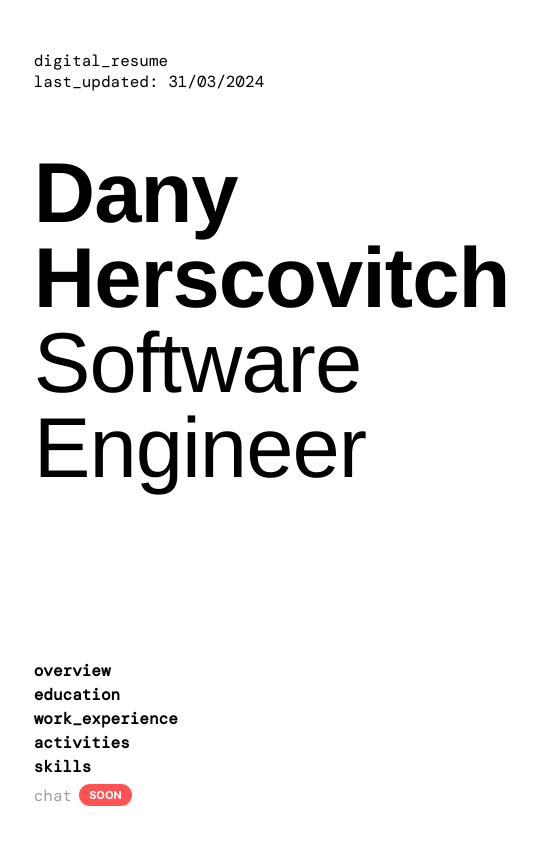
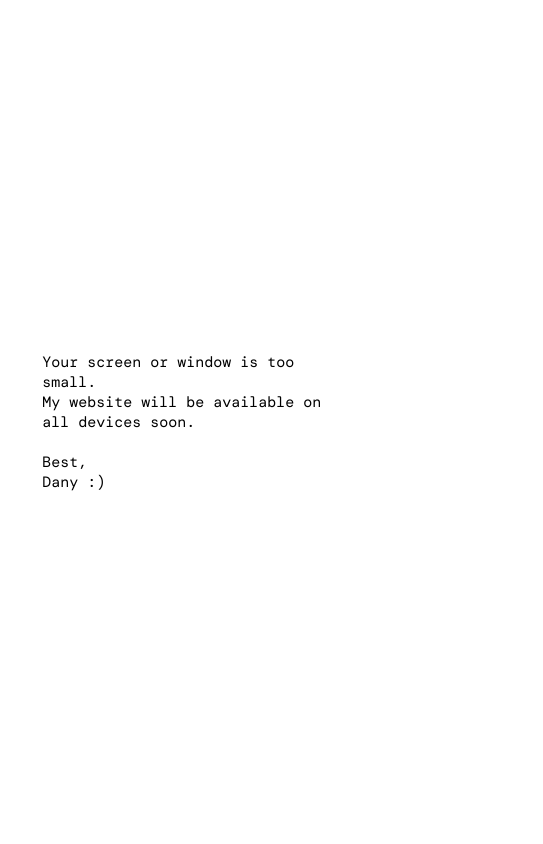
Before and after one commit to danyhersco/digital-resume, a React (Create React App) app: page / in a window 390 px wide. Shown: the top 844 px of the page, 543 px wide, since content can reach past the window. Built offline with nearby package versions, Linux system fonts and the light colour scheme.

Commit message:
disabled webpage if window width too small, with message

```diff
--- a/src/App.css
+++ b/src/App.css
@@ -45,34 +45,20 @@ section {
   box-shadow: 0 0 50px rgb(229, 229, 229); */
 }
 
-/* section:nth-child(1) {
-  z-index: 1;
+.disabled-window {
+  width: 100%;
+  height: 100vh;
+  background-color: rgb(255, 255, 255);
+  color: black;
+
+  display: flex;
+  justify-content: center;
+  align-items: center;
+  font-family: 'DMMono';
+  font-size: 15px;
 }
 
-section:nth-child(2) {
-  z-index: 2;
+.disabled-message {
+  margin-left: 5vh;
+  margin-right: 5vh;
 }
-
-section:nth-child(3) {
-  z-index: 3;
-}
-
-section:nth-child(4) {
-  z-index: 4;
-}
-
-section:nth-child(5) {
-  z-index: 5;
-}
-
-section:nth-child(6) {
-  z-index: 6;
-}
-
-section:nth-child(7) {
-  z-index: 7;
-}
-
-section:nth-child(8) {
-  z-index: 8;
-} */
--- a/src/App.tsx
+++ b/src/App.tsx
@@ -1,4 +1,4 @@
-import React from 'react';
+import React, { useState, useEffect } from 'react';
 import './App.css';
 import WelcomePage from './components/WelcomePage';
 import NavigationBar from './components/NavigationBar';
@@ -9,7 +9,37 @@ import Activities from './components/activities/Activities';
 import Skills from './components/skills/Skills';
 // import Chat from './components/chat/Chat';
 
-function App() {
+const App: React.FC = () => {
+  const [isTooSmall, setIsTooSmall] = useState(false);
+
+  const maxWindowWidth =  1280;
+  const checkWindowSize = () => {
+    setIsTooSmall(window.innerWidth < maxWindowWidth);
+  };
+
+  useEffect(() => {
+    checkWindowSize();
+    window.addEventListener('resize', checkWindowSize);
+    return () => window.removeEventListener('resize', checkWindowSize);
+  }, []);
+
+  if (isTooSmall) {
+    return (
+      <div className="disabled-window">
+        <div className="disabled-message">
+          <p>
+            Your screen or window is too small.
+            <br/>
+            My website will be available on all devices soon.
+            <br/><br/>
+            Best,<br/>
+            Dany :)
+          </p>
+        </div>
+      </div>
+    );
+  }
+
   return (
     <div className="App">
       <NavigationBar/>
```
